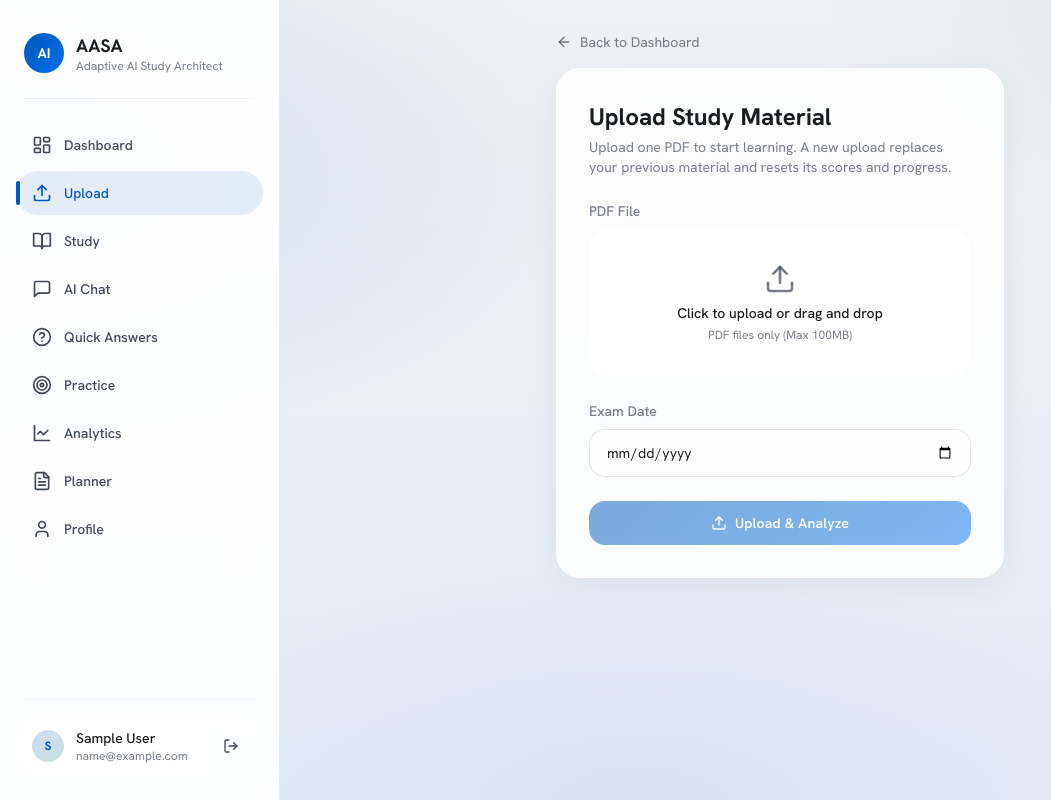
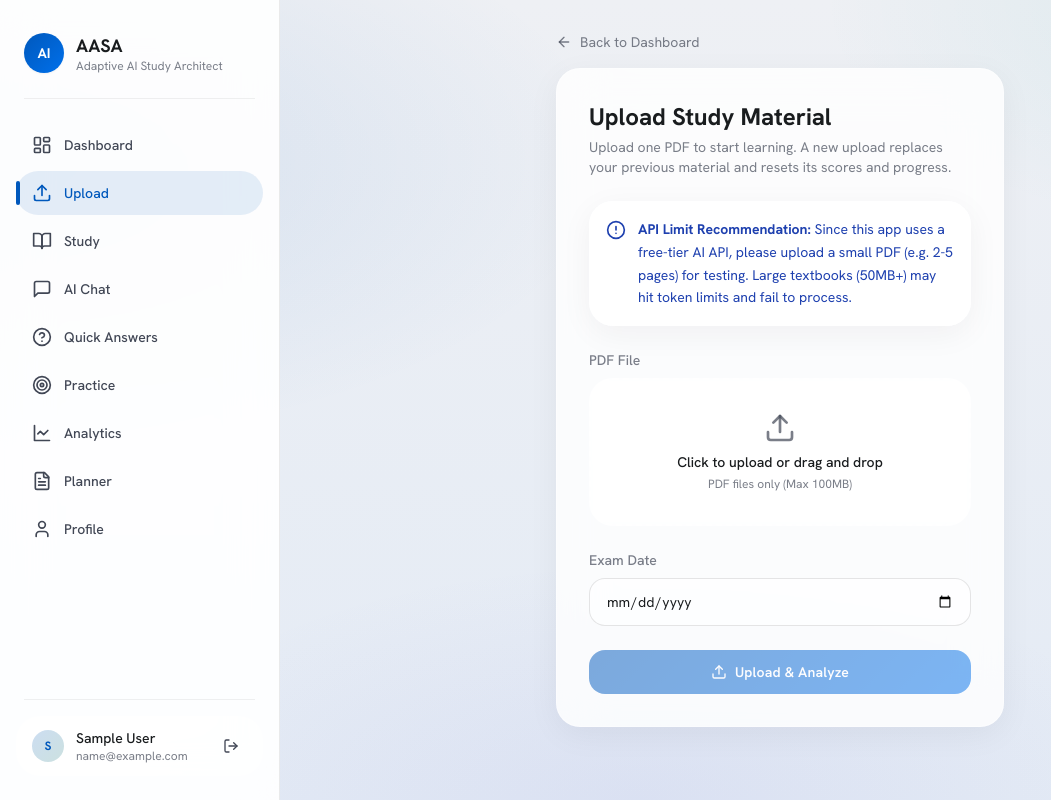
Before and after one commit to itsujwal11/aiStudyPlanner, a React (Vite) app in the folder frontend/: page /upload in a window 1280 px wide. Shown: the whole page, without its empty margins (0-1051 px from the left). Built offline with nearby package versions, Linux system fonts and the light colour scheme; no server answers; sample sign-in values are in the browser's storage.

Commit message:
message added on the upload section

```diff
--- a/frontend/src/pages/UploadPdf.jsx
+++ b/frontend/src/pages/UploadPdf.jsx
@@ -100,6 +100,13 @@ export const UploadPdf = () => {
             </p>
           </div>
 
+          <div className="glass-pane rounded-xl p-4 bg-blue-50/80 border border-blue-200/50 text-blue-800 mb-6 flex items-start gap-3">
+            <AlertCircle className="w-5 h-5 flex-shrink-0 mt-0.5" />
+            <div className="text-sm leading-relaxed">
+              <strong>API Limit Recommendation:</strong> Since this app uses a free-tier AI API, please upload a small PDF (e.g. 2-5 pages) for testing. Large textbooks (50MB+) may hit token limits and fail to process.
+            </div>
+          </div>
+
           {error && (
             <motion.div initial={{ opacity: 0, height: 0 }} animate={{ opacity: 1, height: 'auto' }} className="glass-pane rounded-xl p-4 border border-black/8 bg-red-50/80 border border-red-200/50 text-red-700 mb-6 flex items-center gap-3">
               <AlertCircle className="w-5 h-5 flex-shrink-0" />
```
